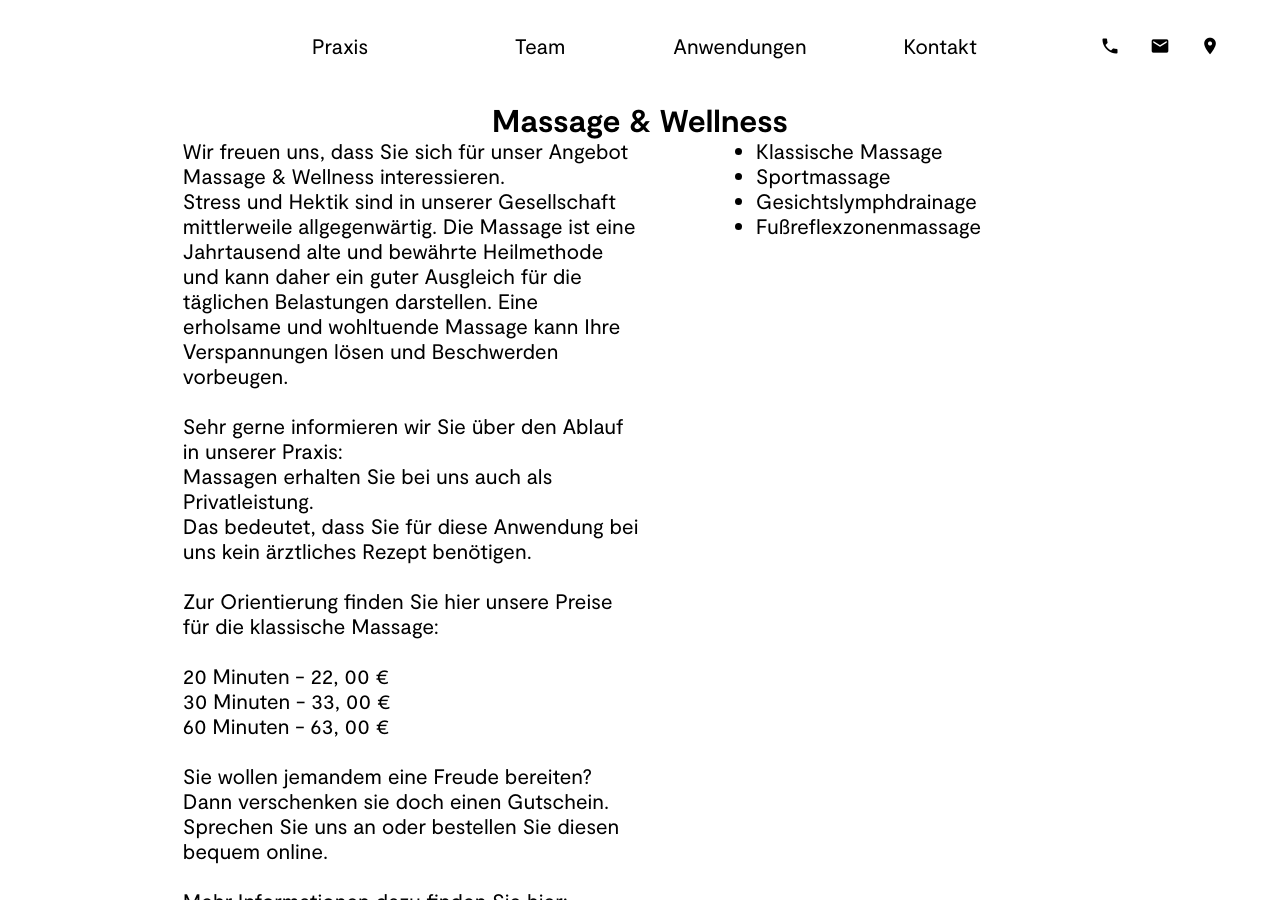
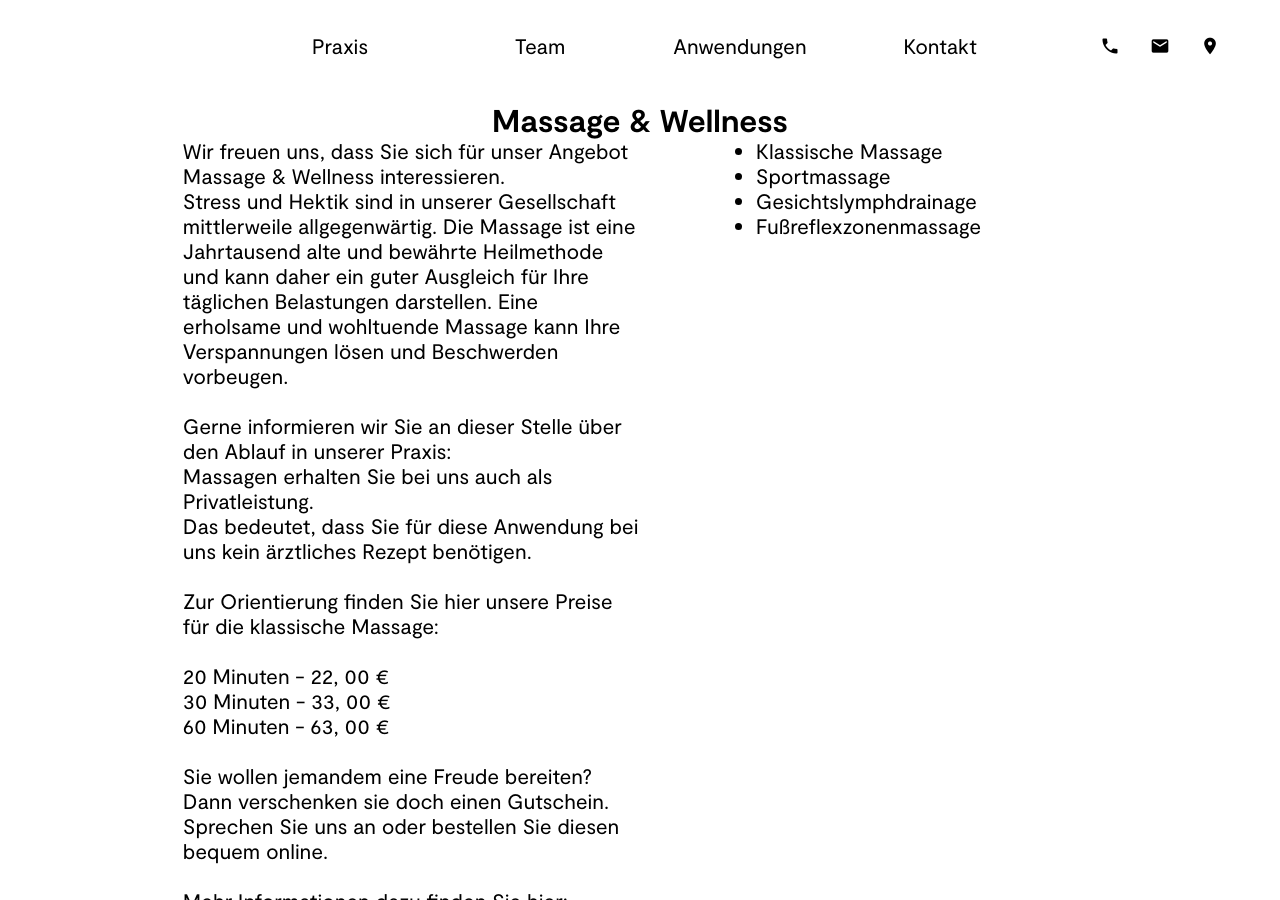
Before and after one commit to loehr-physiotherapie/loehr-physiotherapie.github.io, a Jekyll site: the page built from wellness.html, in a window 1280 px wide and 900 px high. Built offline with Jekyll 4.4.1, drawn with Linux system fonts in a browser that asks for light colours.

Commit message:
Updated 'wellness.html' via CloudCannon

```diff
--- a/wellness.html
+++ b/wellness.html
@@ -5,15 +5,12 @@
 ---
 
 <section class="physiotherapie editable">
-    <h1 class="firstSection">Massage &amp; Wellness</h1>
+            <h1 class="firstSection" style="opacity: 1;">Massage &amp; Wellness</h1>
             <div class="content">
                 <p>Wir freuen uns, dass Sie sich f&uuml;r unser Angebot Massage &amp; Wellness interessieren.</p>
-        <p>Stress und Hektik sind in unserer Gesellschaft mittlerweile allgegenw&auml;rtig. Die Massage ist eine
-            Jahrtausend alte und bew&auml;hrte Heilmethode und kann daher ein guter Ausgleich f&uuml;r die
-            t&auml;glichen Belastungen darstellen. Eine erholsame und wohltuende Massage kann Ihre Verspannungen
-            l&ouml;sen und Beschwerden vorbeugen.</p>
+                <p>Stress und Hektik sind in unserer Gesellschaft mittlerweile allgegenw&auml;rtig. Die Massage ist eine Jahrtausend alte und bew&auml;hrte Heilmethode und kann daher ein guter Ausgleich f&uuml;r Ihre t&auml;glichen Belastungen darstellen. Eine erholsame und wohltuende Massage kann Ihre Verspannungen l&ouml;sen und Beschwerden vorbeugen.</p>
                 <p>&nbsp;</p>
-        <p>Sehr gerne informieren wir Sie &uuml;ber den Ablauf in unserer Praxis:</p>
+                <p>Gerne informieren wir Sie an dieser Stelle &uuml;ber den Ablauf in unserer Praxis:</p>
                 <p>Massagen erhalten Sie bei uns auch als Privatleistung.</p>
                 <p>Das bedeutet, dass Sie f&uuml;r diese Anwendung bei uns kein &auml;rztliches Rezept ben&ouml;tigen.</p>
                 <p>&nbsp;</p>
@@ -23,8 +20,7 @@
                 <p>30 Minuten - 33, 00 &euro;</p>
                 <p>60 Minuten - 63, 00 &euro;</p>
                 <p>&nbsp;</p>
-        <p>Sie wollen jemandem eine Freude bereiten? Dann verschenken sie doch einen Gutschein. Sprechen Sie uns an oder
-            bestellen Sie diesen bequem online.</p>
+                <p>Sie wollen jemandem eine Freude bereiten? Dann verschenken sie doch einen Gutschein. Sprechen Sie uns an oder bestellen Sie diesen bequem online.</p>
                 <p>&nbsp;</p>
                 <p>Mehr Informationen dazu finden Sie hier:</p>
                 <p>+ FAQ</p>
```
Lines whose indentation alone changed are shown as unchanged.
